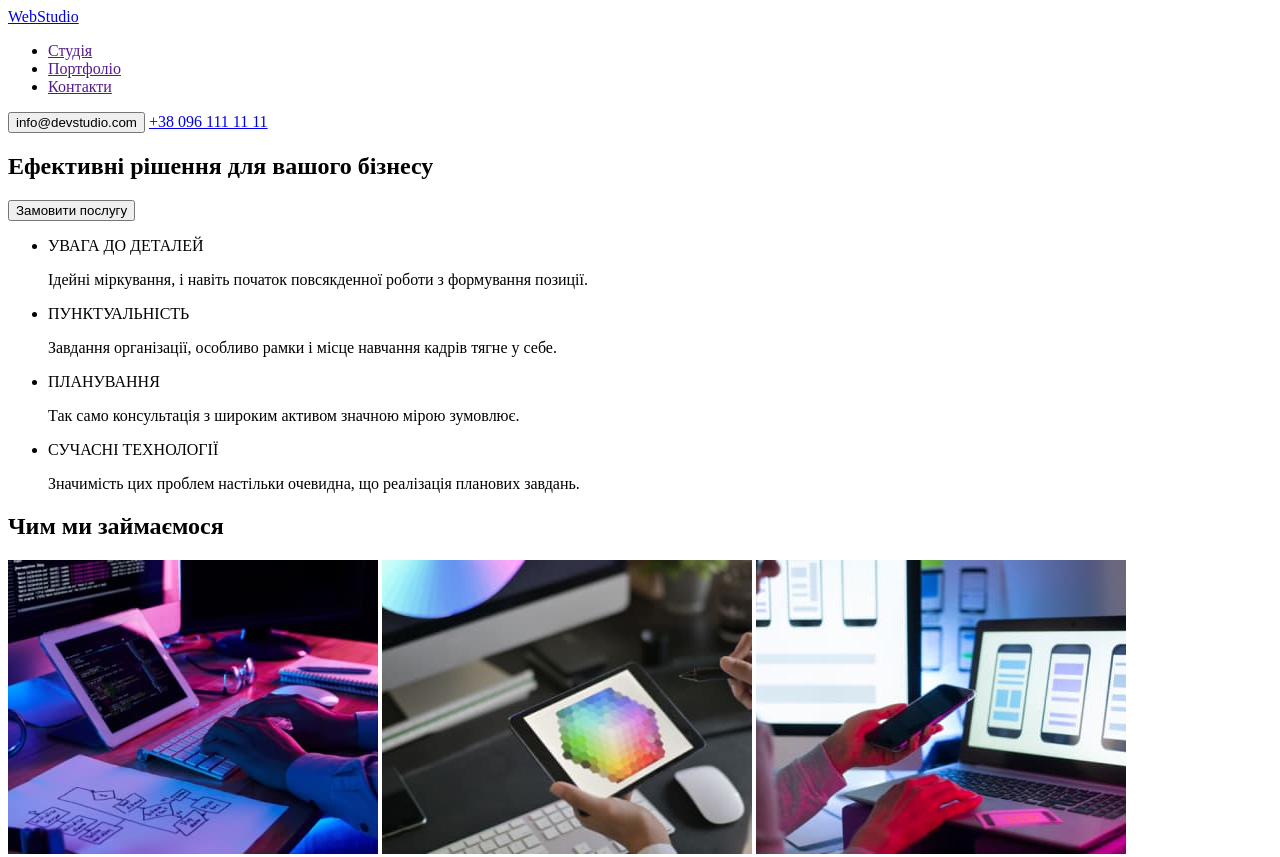
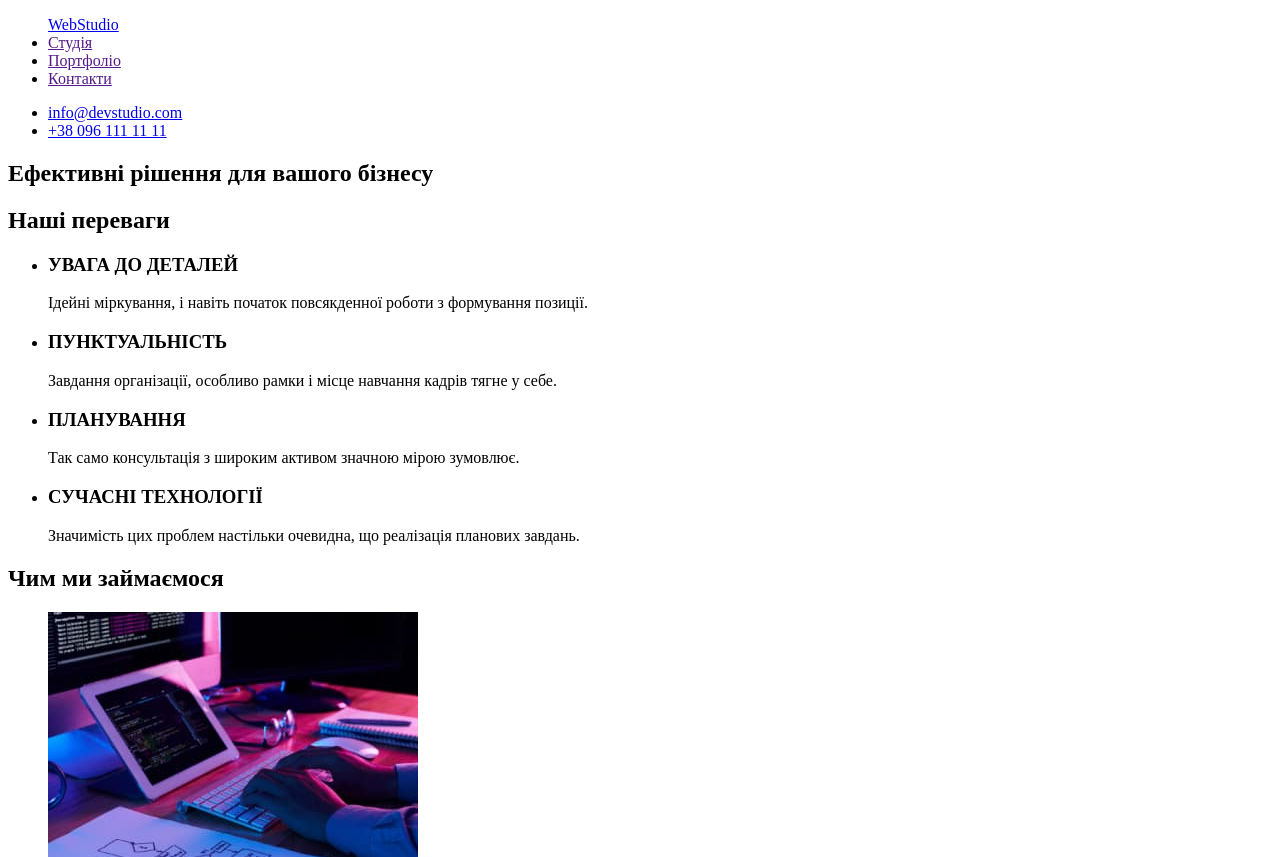
Before and after one commit to Anton-Yarema/goit-markup-hw-01, a plain HTML site: page index.html in a window 1280 px wide. Shown: the top 857 px of the page. Drawn offline with Linux system fonts and the light colour scheme.

Commit message:
Modul1.4

```diff
--- a/index.html
+++ b/index.html
@@ -1,5 +1,5 @@
 <!DOCTYPE html>
-<html lang="en">
+<html lang="uk">
   <head>
     <meta charset="UTF-8" />
     <meta http-equiv="X-UA-Compatible" content="IE=edge" />
@@ -8,48 +8,57 @@
   </head>
   <body>
     <header>
-      <a href="#">WebStudio</a>
       <nav>
         <ul>
+          <a href="#">WebStudio</a>
           <li><a href="">Студія</a></li>
           <li><a href="">Портфоліо</a></li>
           <li><a href="">Контакти</a></li>
         </ul>
       </nav>
       <div>
-        <button type="button">info@devstudio.com</button>
-        <a href="+380961111111">+38 096 111 11 11</a>
+        <ul>
+          <li>
+            <a
+              target="_blank"
+              rel="noopener noreferrer nofollow"
+              href="mailto:info@devstudio.com"
+              >info@devstudio.com</a
+            >
+          </li>
+          <li><a href="+380961111111">+38 096 111 11 11</a></li>
+        </ul>
       </div>
     </header>
     <main>
       <section class="hero">
         <h1>Ефективні рішення для вашого бізнесу</h1>
-        <button type="button">Замовити послугу</button>
       </section>
       <section class="about">
+        <h2>Наші переваги</h2>
         <ul>
           <li>
-            <p>УВАГА ДО ДЕТАЛЕЙ</p>
+            <h3>УВАГА ДО ДЕТАЛЕЙ</h3>
             <p>
               Ідейні міркування, і навіть початок повсякденної роботи з
               формування позиції.
             </p>
           </li>
           <li>
-            <p>ПУНКТУАЛЬНІСТЬ</p>
+            <h3>ПУНКТУАЛЬНІСТЬ</h3>
             <p>
               Завдання організації, особливо рамки і місце навчання кадрів тягне
               у себе.
             </p>
           </li>
           <li>
-            <p>ПЛАНУВАННЯ</p>
+            <h3>ПЛАНУВАННЯ</h3>
             <p>
               Так само консультація з широким активом значною мірою зумовлює.
             </p>
           </li>
           <li>
-            <p>СУЧАСНІ ТЕХНОЛОГІЇ</p>
+            <h3>СУЧАСНІ ТЕХНОЛОГІЇ</h3>
             <p>
               Значимість цих проблем настільки очевидна, що реалізація планових
               завдань.
@@ -59,24 +68,32 @@
       </section>
       <section class="services">
         <h2>Чим ми займаємося</h2>
+        <ul>
+          <li>
             <img
               src="./images/coding1.jpg"
               alt="coding on tablet"
               width="370"
               height="294"
             />
+          </li>
+          <li>
             <img
               src="./images/coding2.jpg"
               alt="application design"
               width="370"
               height="294"
             />
+          </li>
+          <li>
             <img
               src="./images/coding3.jpg"
               alt="color choice"
               width="370"
               height="294"
             />
+          </li>
+        </ul>
       </section>
       <section class="our-team">
         <h2>Наша команда</h2>
```
Lines whose indentation alone changed are shown as unchanged.
